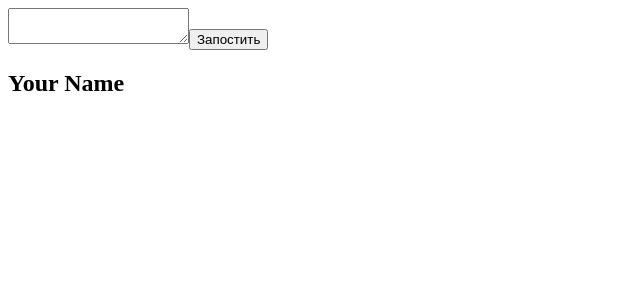
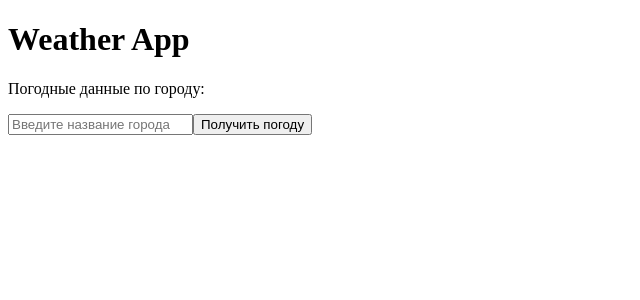
Before and after one commit to andrej-naumov/hello_ts, a React (Create React App) app: page / in a window 1280 px wide. Shown: the top 300 px of the page, without its empty margins (0-640 px from the left). Built offline with nearby package versions, Linux system fonts and the light colour scheme.

Commit message:
added weather app as homework

```diff
--- a/src/App.tsx
+++ b/src/App.tsx
@@ -1,9 +1,10 @@
 import Homework27 from "homeworks/Homework027/Homework27";
+import WeatherApp from "weather/WeatherApp";
 
 function App() {
   return (
     <>
-      <Homework27 />
+      <WeatherApp />
     </>
   );
 }
--- /dev/null
+++ b/src/weather/WeatherApp.tsx
@@ -0,0 +1,67 @@
+import React, { useState } from "react";
+import { WeatherData } from "./WeatherDataTypes";
+
+function WeatherApp() {
+  const [city, setCity] = useState("");
+  const [weatherData, setWeatherData] = useState<WeatherData | null>(null);
+  const [loading, setLoading] = useState(false);
+  const [error, setError] = useState("");
+
+  const YOUR_APP_ID = "341416a0ff27ce881f56e6873c9330d3";
+  // Определяем функцию для конвертации температуры из Кельвинов в градусы Цельсия
+  const kelvinToCelsius = (tempKelvin: number) => {
+    return (tempKelvin - 273.15).toFixed(2); // Округляем результат до двух знаков после запятой
+  };
+
+  const getWeather = () => {
+    if (city === "") {
+      alert("Пожалуйста, введите название города");
+      return;
+    }
+
+    setLoading(true);
+    setError("");
+
+    fetch(
+      `https://api.openweathermap.org/data/2.5/weather?q=${city}&appid=${YOUR_APP_ID}`
+    )
+      .then((response) => response.json())
+      .then((data) => {
+        setWeatherData(data);
+        setLoading(false);
+      })
+      .catch((error) => {
+        setError("Ошибка при получении данных о погоде");
+        setLoading(false);
+      });
+  };
+
+  return (
+    <div>
+      <h1>Weather App</h1>
+      <p>Погодные данные по городу:</p>
+      <input
+        type="text"
+        value={city}
+        onChange={(e) => setCity(e.target.value)}
+        placeholder="Введите название города"
+      />
+      <button onClick={getWeather}>Получить погоду</button>
+
+      {loading && <p>Загрузка...</p>}
+      {weatherData && (
+        <div>
+          <p>Температура: {kelvinToCelsius(weatherData.main.temp)} °C</p>
+          <p>Описание: {weatherData.weather[0].description}</p>
+          <img
+            src={`http://openweathermap.org/img/w/${weatherData.weather[0].icon}.png`}
+            alt="Weather Icon"
+          />
+        </div>
+      )}
+      {error && <p>{error}</p>}
+    </div>
+  );
+}
+
+export default WeatherApp;
--- /dev/null
+++ b/src/weather/WeatherDataTypes.ts
@@ -0,0 +1,55 @@
+// WeatherDataTypes.ts
+
+export interface Coord {
+    lon: number;
+    lat: number;
+}
+
+export interface Weather {
+    id: number;
+    main: string;
+    description: string;
+    icon: string;
+}
+
+export interface Main {
+    temp: number;
+    feels_like: number;
+    temp_min: number;
+    temp_max: number;
+    pressure: number;
+    humidity: number;
+}
+
+export interface Wind {
+    speed: number;
+    deg: number;
+}
+
+export interface Clouds {
+    all: number;
+}
+
+export interface Sys {
+    type: number;
+    id: number;
+    country: string;
+    sunrise: number;
+    sunset: number;
+}
+
+export interface WeatherData {
+    coord: Coord;
+    weather: Weather[];
+    base: string;
+    main: Main;
+    visibility: number;
+    wind: Wind;
+    clouds: Clouds;
+    dt: number;
+    sys: Sys;
+    timezone: number;
+    id: number;
+    name: string;
+    cod: number;
+}
```
